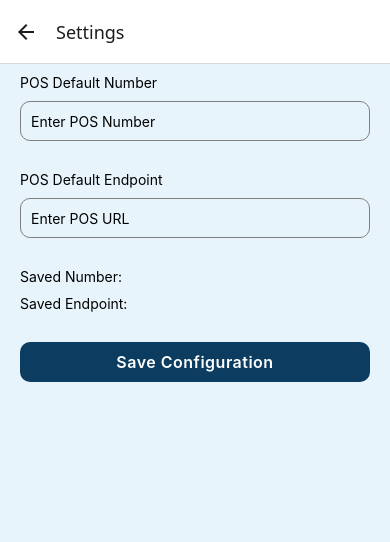
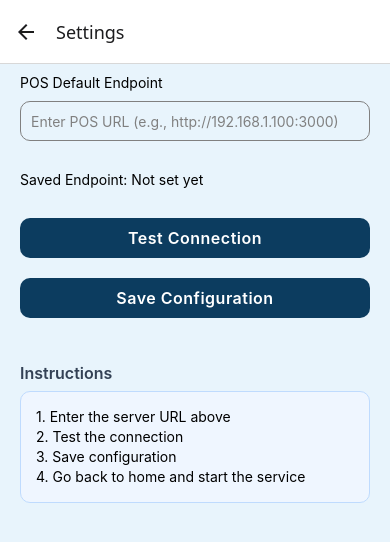
Before and after one commit to rahulYadav21/callApp, a React Native app: screen /Setting in a window 390 px wide. Shown: the top 542 px of the page. Built offline with nearby package versions, Linux system fonts and the light colour scheme.

Commit message:
update settings

```diff
--- a/package.json
+++ b/package.json
@@ -16,6 +16,7 @@
     "@react-navigation/native-stack": "^7.3.21",
     "@rentlydev/react-native-incomingcall": "^0.4.0",
     "@sentry/react-native": "^6.16.0",
+    "axios": "^1.10.0",
     "react": "19.1.0",
     "react-native": "0.80.0",
     "react-native-background-actions": "^4.0.1",
--- a/src/screens/SettingScreen.jsx
+++ b/src/screens/SettingScreen.jsx
@@ -8,36 +8,66 @@ import {
 } from 'react-native';
 import React, { useState, useEffect } from 'react';
 import { SafeAreaView } from 'react-native-safe-area-context';
+import axios from 'axios';
 import AsyncStorage from '@react-native-async-storage/async-storage';
 
 export default function SettingScreen({ navigation }) {
   const [posEndpoint, setPosEndpoint] = useState('');
-  const [posNumber, setPosNumber] = useState('');
+  // const [posNumber, setPosNumber] = useState('');
 
+
+  /* -------------------------------------------------------------------------- */
+  /*                          Load saved data on mount                          */
+  /* -------------------------------------------------------------------------- */
   useEffect(() => {
-    // Load saved data on mount
     const loadData = async () => {
       const savedEndpoint = await AsyncStorage.getItem('posEndpoint');
-      const savedNumber = await AsyncStorage.getItem('posNumber');
+      // const savedNumber = await AsyncStorage.getItem('posNumber');
 
       if (savedEndpoint) setPosEndpoint(savedEndpoint);
-      if (savedNumber) setPosNumber(savedNumber);
+      // if (savedNumber) setPosNumber(savedNumber);
     };
     loadData();
   }, []);
 
+  const testConnection = async()=>{
+    if(!posEndpoint){
+      console.log('No endpoint found');
+      Alert.alert('Validation Error', 'Please enter a valid endpoint.');
+      return;
+    }
+
+    try{
+      const resp = await axios.get(`${posEndpoint}/callLogs`);
+      Alert.alert('Success', 'Connection successful.');
+      console.log('Connection successful:', resp.status);
+    }catch(e){
+      Alert.alert('Error', 'Failed to test connection.');
+      console.log('Error testing connection:', e);
+    }
+  }
+
   const handleSave = async () => {
-    if (!posEndpoint || !posNumber) {
+    if (!posEndpoint) {
       Alert.alert('Validation Error', 'Both fields are required.');
+      return;
+    }
+    if(!posEndpoint.startsWith('http://') && !posEndpoint.startsWith('https://')) {
+      Alert.alert('Validation Error', 'Please enter a valid endpoint.');
       return;
     }
 
     try {
       await AsyncStorage.setItem('posEndpoint', posEndpoint);
-      await AsyncStorage.setItem('posNumber', posNumber);
+      // await AsyncStorage.setItem('posNumber', posNumber);
 
-      console.log('Saved:', posEndpoint, posNumber);
-      Alert.alert('Success', 'Configuration saved successfully!');
+      console.log('Saved:', posEndpoint);
+      Alert.alert('Success', 'Configuration saved successfully!', [
+        {
+          text: 'OK',
+          onPress: () => navigation.navigate('Home')
+        }
+      ]);
       navigation.navigate('Home');
     } catch (e) {
       console.log('Save error:', e);
@@ -48,36 +78,50 @@ export default function SettingScreen({ navigation }) {
   return (
     <SafeAreaView style={styles.container}>
       <View style={styles.posEndpoint}>
-        <Text>POS Default Number</Text>
-        <TextInput
-          style={styles.inputText}
-          value={posNumber}
-          onChangeText={setPosNumber}
-          placeholder="Enter POS Number"
-        />
-      </View>
-      <View style={styles.posEndpoint}>
         <Text>POS Default Endpoint</Text>
         <TextInput
           style={styles.inputText}
+          placeholder="Enter POS URL (e.g., http://192.168.1.100:3000)"
           value={posEndpoint}
           onChangeText={setPosEndpoint}
-          placeholder="Enter POS URL"
+          autoCapitalize='none'
+          autoCorrect={false}
+          autoComplete='off'
+          placeholderTextColor={'gray'}
         />
       </View>
 
       <View style={styles.savedEndpoint}>
-        <Text>Saved Number: {posNumber}</Text>
-        <Text>Saved Endpoint: {posEndpoint}</Text>
+        {/* <Text>Saved Number: {posNumber}</Text> */}
+        <Text>Saved Endpoint: {posEndpoint || 'Not set yet'}</Text>
       </View>
 
-      <TouchableOpacity style={styles.saveButton} onPress={handleSave}>
-        <Text style={styles.saveButtonText}>Save Configuration</Text>
-      </TouchableOpacity>
+      {/* Action buttons */}
+      <View style={styles.buttonContainer}>
+        {/* Test connection button */}
+        <TouchableOpacity style={[styles.testButton]} onPress={testConnection}>
+          <Text style={styles.buttonText}>Test Connection</Text>
+        </TouchableOpacity>
+
+        {/* Save configuration button */}
+        <TouchableOpacity style={[styles.saveButton]} onPress={handleSave}>
+          <Text style={styles.buttonText}>Save Configuration</Text>
+        </TouchableOpacity>
+      </View>
+      <View style={styles.section}>
+        <Text style={styles.label}>Instructions</Text>
+        <View style={styles.instructionBox}>
+          <Text style={styles.instructionText}>
+            1. Enter the server URL above{'\n'}
+            2. Test the connection{'\n'}
+            3. Save configuration{'\n'}
+            4. Go back to home and start the service
+          </Text>
+        </View>
+      </View>
     </SafeAreaView>
   );
 }
-
 
 /* -------------------------------------------------------------------------- */
 /*                                     css                                    */
@@ -142,7 +186,18 @@ const styles = StyleSheet.create({
     alignItems: 'center',
     marginTop: 20,
   },
-  saveButtonText: {
+  testButton: {
+    backgroundColor: '#0c3c5f',
+    paddingVertical: 10,
+    display: 'flex',
+    justifyContent: 'center',
+    flexDirection: 'row',
+    paddingHorizontal: 10,
+    borderRadius: 10,
+    alignItems: 'center',
+    marginTop: 20,
+  },
+  buttonText: {
     color: '#fff',
     fontSize: 16,
     fontWeight: '600',
@@ -158,4 +213,28 @@ const styles = StyleSheet.create({
     fontWeight: '600',
     letterSpacing: 0.5,
   },
+  section: {
+    marginTop: 25,
+  },
+  label: {
+    fontSize: 16,
+    fontWeight: '600',
+    color: '#334155',
+    marginBottom: 8,
+  },
+  instructionBox: {
+    backgroundColor: '#eff6ff',
+    padding: 15,
+    borderRadius: 10,
+    borderColor: '#bfdbfe',
+    borderWidth: 1,
+  },
+  instructionText: {
+    fontSize: 14,
+    // color: '#1e40af',
+    lineHeight: 20,
+  },
+  buttonContainer: {
+    marginBottom: 20,
+  },
 });
```
Also changed, not shown: 1 other file (tests, documents, lock files or other folders).
